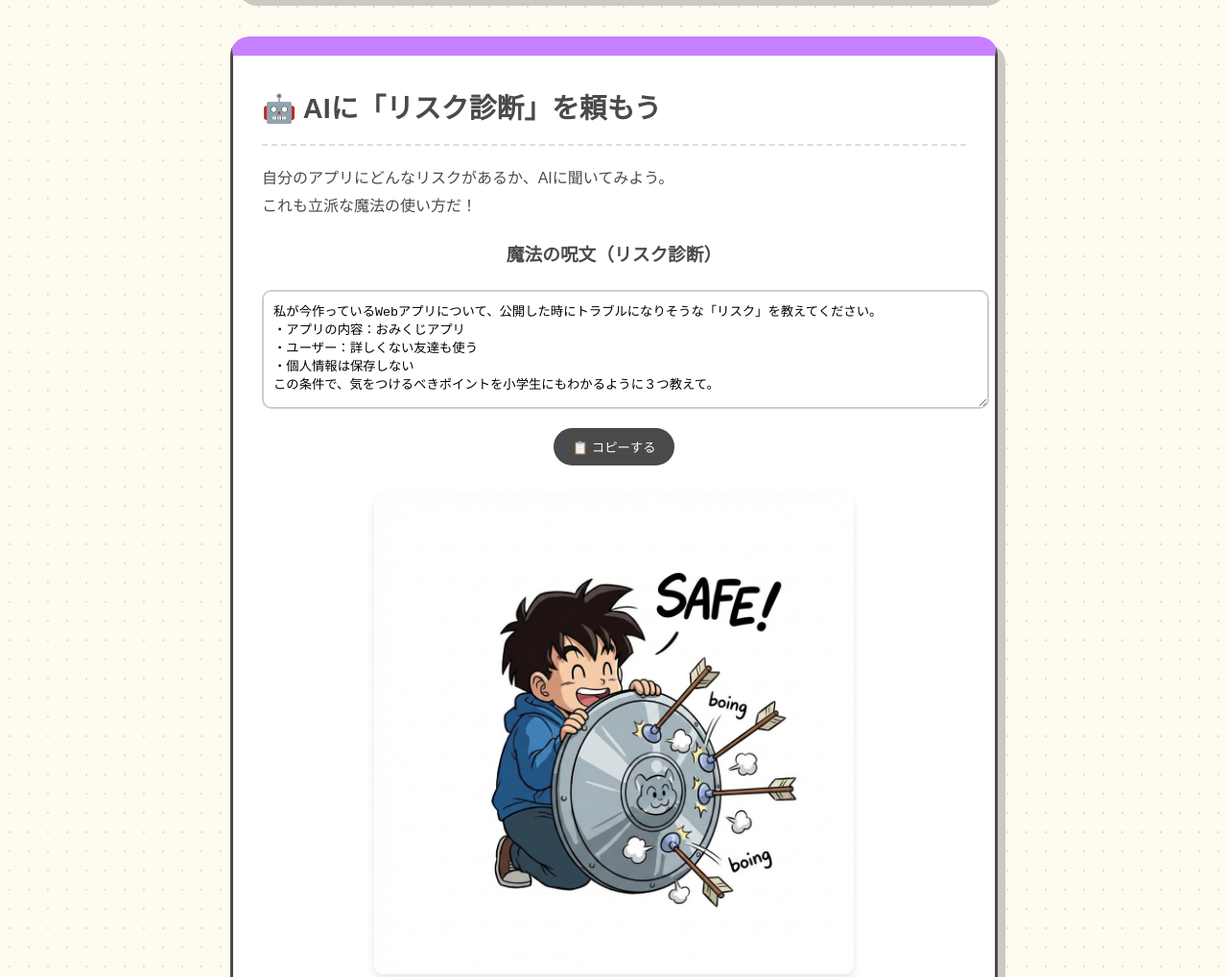
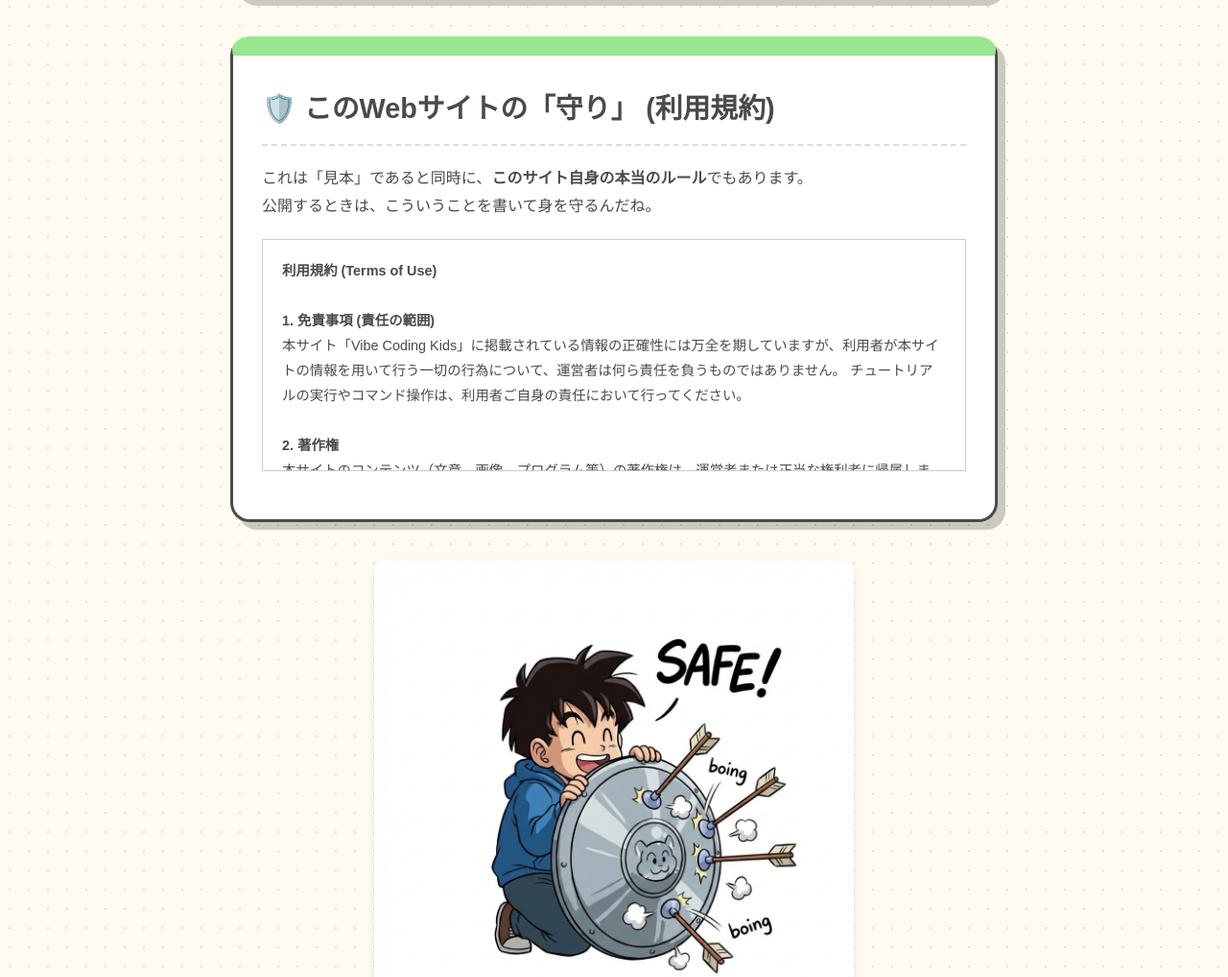
Before and after one commit to se-goseigo/vibe-coding-for-kids, a website built with Vite: page defense.html in a window 1280 px wide. Shown: the part 3343-4361 px from the top of the page at 96% size. Built offline with nearby package versions, Linux system fonts and the light colour scheme; a web font is replaced by a local one.

Commit message:
fix: correctly restore terms of use in defense.html

```diff
--- a/defense.html
+++ b/defense.html
@@ -137,23 +137,33 @@
 
 
 
-            <section class="card purple-card final-step">
-                <h2>🤖 AIに「リスク診断」を頼もう</h2>
+            <section class="card green-card">
+                <h2>🛡️ このWebサイトの「守り」 (利用規約)</h2>
                 <p>
-                    自分のアプリにどんなリスクがあるか、AIに聞いてみよう。<br>
-                    これも立派な魔法の使い方だ！
+                    これは「見本」であると同時に、<strong>このサイト自身の本当のルール</strong>でもあります。<br>
+                    公開するときは、こういうことを書いて身を守るんだね。
                 </p>
-                <div class="copy-area">
-                    <h3>魔法の呪文（リスク診断）</h3>
-                    <textarea id="defense-prompt" readonly class="short-text">
-私が今作っているWebアプリについて、公開した時にトラブルになりそうな「リスク」を教えてください。
-・アプリの内容：おみくじアプリ
-・ユーザー：詳しくない友達も使う
-・個人情報は保存しない
-この条件で、気をつけるべきポイントを小学生にもわかるように３つ教えて。
-             </textarea>
-                    <button onclick="copyToClipboard('defense-prompt')" class="copy-btn">📋 コピーする</button>
+                <div class="scroll-wrapper">
+                    <div class="scroll-content"
+                        style="text-align: left; background: #fff; padding: 20px; border: 1px solid #ccc; height: 200px; overflow-y: scroll; font-size: 0.9rem;">
+                        <strong>利用規約 (Terms of Use)</strong><br>
+                        <br>
+                        <strong>1. 免責事項 (責任の範囲)</strong><br>
+                        本サイト「Vibe Coding
+                        Kids」に掲載されている情報の正確性には万全を期していますが、利用者が本サイトの情報を用いて行う一切の行為について、運営者は何ら責任を負うものではありません。
+                        チュートリアルの実行やコマンド操作は、利用者ご自身の責任において行ってください。<br>
+                        <br>
+                        <strong>2. 著作権</strong><br>
+                        本サイトのコンテンツ（文章、画像、プログラム等）の著作権は、運営者または正当な権利者に帰属します。無断転載を禁止します。<br>
+                        <br>
+                        <strong>3. 個人情報の取り扱い (プライバシーポリシー)</strong><br>
+                        本サイトでは、お問い合わせ時などを除き、氏名やメールアドレスなどの個人情報を収集することはありません。<br>
+                        品質向上のため、サーバー(Vercel)等のアクセスログ解析を行う場合がありますが、個人を特定するものではありません。<br>
+                        <br>
+                        <small>制定日: 2026年1月11日</small>
                     </div>
+                </div>
+            </section>
             <div class="nav-links" style="text-align: center; margin-top: 30px;">
                 <div class="footer-illustration" style="text-align: center; margin-bottom: 20px;"><img
                         src="/footer_05.png" alt="守り完璧"
```
Also changed, not shown: dist/defense.html. Lines whose indentation alone changed are shown as unchanged.
